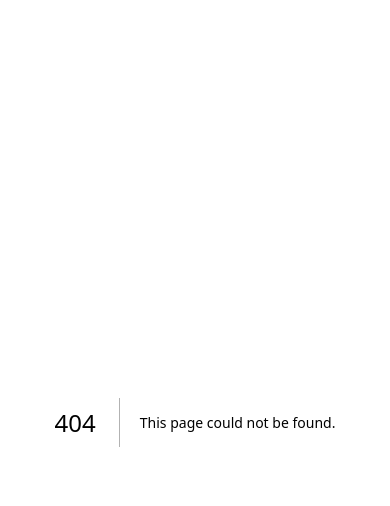
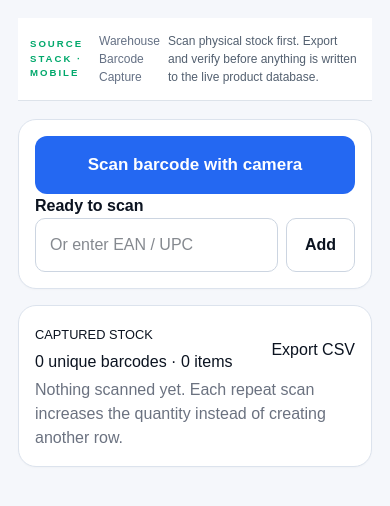
Before and after one commit to mattygribb-beep/stockwise, a Next.js app: page /mobile in a window 390 px wide. Before the commit this address had no page. Shown: the top 506 px of the page. Built offline with nearby package versions, Linux system fonts and the light colour scheme.

Commit message:
Add mobile warehouse barcode capture

```diff
--- /dev/null
+++ b/app/mobile/page.tsx
@@ -0,0 +1,29 @@
+'use client'
+import {useEffect,useRef,useState} from 'react'
+type Scan={barcode:string;quantity:number;name:string;scannedAt:string}
+const esc=(v:any)=>'"'+String(v??'').replace(/"/g,'""')+'"'
+export default function MobileBarcode(){
+ const [rows,setRows]=useState<Scan[]>([]),[manual,setManual]=useState(''),[running,setRunning]=useState(false),[msg,setMsg]=useState('Ready to scan')
+ const video=useRef<HTMLVideoElement>(null),stream=useRef<MediaStream|null>(null),timer=useRef<any>(null),last=useRef('')
+ useEffect(()=>{try{setRows(JSON.parse(localStorage.getItem('source-stack-warehouse-scans')||'[]'))}catch{};return stop},[])
+ const save=(next:Scan[])=>{setRows(next);localStorage.setItem('source-stack-warehouse-scans',JSON.stringify(next))}
+ const add=(raw:string)=>{const barcode=raw.replace(/\s/g,'');if(!/^\d{8,14}$/.test(barcode)){setMsg('Barcode must be 8–14 digits');return}const now=new Date().toISOString();const found=rows.find(x=>x.barcode===barcode);const next=found?rows.map(x=>x.barcode===barcode?{...x,quantity:x.quantity+1,scannedAt:now}:x):[{barcode,quantity:1,name:'',scannedAt:now},...rows];save(next);setManual('');setMsg(found?'Quantity increased':'Barcode captured')}
+ const stop=()=>{if(timer.current)clearInterval(timer.current);timer.current=null;stream.current?.getTracks().forEach(t=>t.stop());stream.current=null;setRunning(false)}
+ const start=async()=>{const Detector=(window as any).BarcodeDetector;if(!Detector){setMsg('Camera barcode scanning is not supported in this browser. Use manual entry below.');return}try{const s=await navigator.mediaDevices.getUserMedia({video:{facingMode:{ideal:'environment'}}});stream.current=s;if(video.current){video.current.srcObject=s;await video.current.play()}const d=new Detector({formats:['ean_13','ean_8','upc_a','upc_e']});setRunning(true);setMsg('Point camera at a barcode');timer.current=setInterval(async()=>{if(!video.current)return;try{const codes=await d.detect(video.current);const code=codes?.[0]?.rawValue;if(code&&code!==last.current){last.current=code;add(code);setTimeout(()=>last.current='',1200)}}catch{}},350)}catch(e:any){setMsg(e?.message||'Camera unavailable')}}
+ const update=(barcode:string,patch:Partial<Scan>)=>save(rows.map(x=>x.barcode===barcode?{...x,...patch}:x))
+ const csv=()=>{const head=['barcode','quantity','product_name','scanned_at'];const body=rows.map(x=>[x.barcode,x.quantity,x.name,x.scannedAt].map(esc).join(','));const blob=new Blob([[head.join(','),...body].join('\n')],{type:'text/csv;charset=utf-8'});const a=document.createElement('a');a.href=URL.createObjectURL(blob);a.download='source-stack-warehouse-barcodes.csv';a.click();URL.revokeObjectURL(a.href)}
+ return <main style={{maxWidth:720,margin:'0 auto',padding:18,fontFamily:'Arial,sans-serif',background:'#f5f7fb',minHeight:'100vh'}}>
+  <header style={{marginBottom:18}}><small style={{fontWeight:800,letterSpacing:2,color:'#00a86b'}}>SOURCE STACK · MOBILE</small><h1 style={{margin:'6px 0'}}>Warehouse Barcode Capture</h1><p style={{color:'#536070'}}>Scan physical stock first. Export and verify before anything is written to the live product database.</p></header>
+  <section style={{background:'white',border:'1px solid #dce3ed',borderRadius:18,padding:16}}>
+   <video ref={video} playsInline muted style={{width:'100%',aspectRatio:'4/3',objectFit:'cover',background:'#111827',borderRadius:14,display:running?'block':'none'}}/>
+   <button onClick={running?stop:start} style={{width:'100%',padding:16,border:0,borderRadius:12,background:'#2468f2',color:'white',fontWeight:800,fontSize:17,marginTop:running?12:0}}>{running?'Stop camera':'Scan barcode with camera'}</button>
+   <p style={{fontWeight:700}}>{msg}</p>
+   <div style={{display:'flex',gap:8}}><input inputMode="numeric" value={manual} onChange={e=>setManual(e.target.value)} onKeyDown={e=>{if(e.key==='Enter')add(manual)}} placeholder="Or enter EAN / UPC" style={{flex:1,padding:14,border:'1px solid #ccd5e1',borderRadius:10,fontSize:16}}/><button onClick={()=>add(manual)} style={{padding:'0 18px',borderRadius:10,border:'1px solid #ccd5e1',fontWeight:800}}>Add</button></div>
+  </section>
+  <section style={{marginTop:16,background:'white',border:'1px solid #dce3ed',borderRadius:18,padding:16}}>
+   <div style={{display:'flex',justifyContent:'space-between',alignItems:'center'}}><div><small>CAPTURED STOCK</small><h2 style={{margin:'4px 0'}}>{rows.length} unique barcodes · {rows.reduce((a,x)=>a+x.quantity,0)} items</h2></div><button disabled={!rows.length} onClick={csv}>Export CSV</button></div>
+   {rows.map(x=><div key={x.barcode} style={{padding:'14px 0',borderTop:'1px solid #edf0f4'}}><b>{x.barcode}</b><div style={{display:'grid',gridTemplateColumns:'90px 1fr 36px',gap:8,marginTop:8}}><input type="number" min="1" value={x.quantity} onChange={e=>update(x.barcode,{quantity:Math.max(1,Number(e.target.value)||1)})}/><input value={x.name} onChange={e=>update(x.barcode,{name:e.target.value})} placeholder="Product name (optional)"/><button onClick={()=>save(rows.filter(r=>r.barcode!==x.barcode))}>×</button></div></div>)}
+   {!rows.length&&<p style={{color:'#6b7280'}}>Nothing scanned yet. Each repeat scan increases the quantity instead of creating another row.</p>}
+  </section>
+ </main>
+}
```
